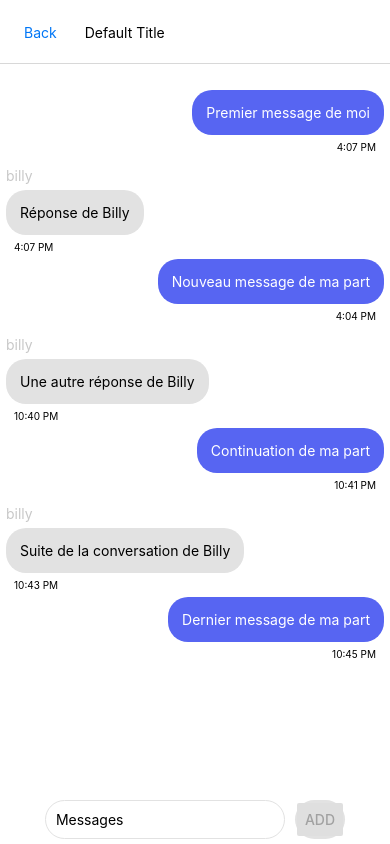
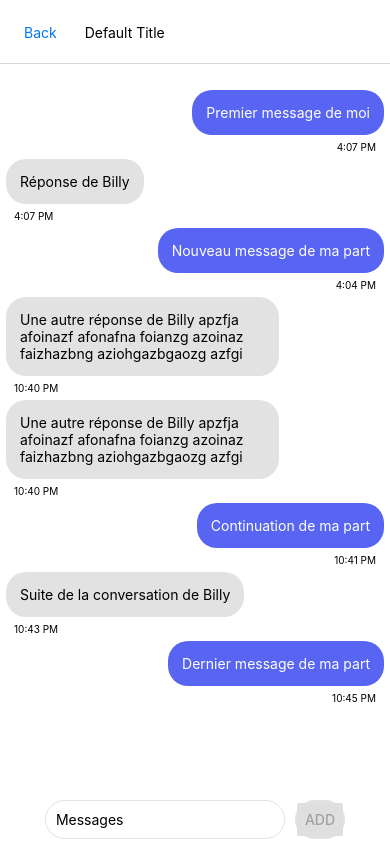
Before and after one commit to TallKAway/app-talkAway, a React Native app: screen /Home in a window 390 px wide. Built offline with nearby package versions, Linux system fonts and the light colour scheme.

Commit message:
refactor: style message in discussion page

```diff
--- a/src/messageData/messages.json
+++ b/src/messageData/messages.json
@@ -15,23 +15,29 @@
     {
         "id": 4,
         "sender": "billy",
-        "content": "Une autre réponse de Billy",
+        "content": "Une autre réponse de Billy apzfja afoinazf afonafna foianzg azoinaz faizhazbng aziohgazbgaozg azfgi",
         "timestamp": 1636800000
     },
     {
         "id": 5,
+        "sender": "billy",
+        "content": "Une autre réponse de Billy apzfja afoinazf afonafna foianzg azoinaz faizhazbng aziohgazbgaozg azfgi",
+        "timestamp": 1636800000
+    },
+    {
+        "id": 6,
         "sender": "me",
         "content": "Continuation de ma part",
         "timestamp": 1636900000
     },
     {
-        "id": 6,
+        "id": 7,
         "sender": "billy",
         "content": "Suite de la conversation de Billy",
         "timestamp": 1637000000
     },
     {
-        "id": 7,
+        "id": 8,
         "sender": "me",
         "content": "Dernier message de ma part",
         "timestamp": 1637100000
--- a/src/pages/DiscussionPage/components/MessageArea.tsx
+++ b/src/pages/DiscussionPage/components/MessageArea.tsx
@@ -10,29 +10,24 @@ interface DataProps {
 }
 
 export const MessageArea = ({ data }: DataProps) => {
-    // const { user } = useUserContext();
-
     const user = 'me';
-    const date = new Date();
 
     const handleTimeStampToDate = (date: number) => {
         const messageDate = new Date(date);
-
         const messageDateFormatted = messageDate.toLocaleTimeString('en-US', {
             hour: 'numeric',
             minute: 'numeric',
         });
-
         return messageDateFormatted;
     };
 
     return (
         <View style={data.sender === user ? styles.container : styles.notMeContainer}>
-            {data.sender !== user ? (
+            {/* {data.sender !== user ? (
                 <View>
                     <Text style={styles.notMeSender}>{data.sender}</Text>
                 </View>
-            ) : null}
+            ) : null} */}
             <View style={data.sender === user ? styles.box : styles.notMeBox}>
                 <Text style={data.sender === user ? styles.message : styles.notMeMessage}>
                     {data.content}
```
